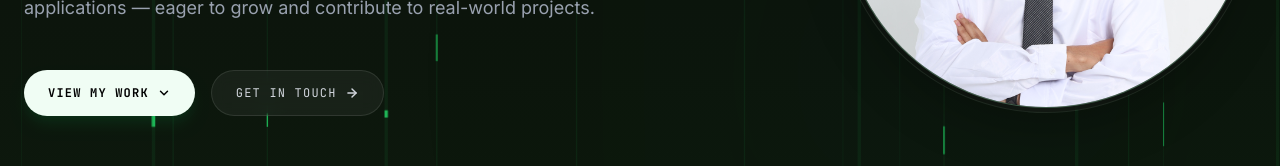
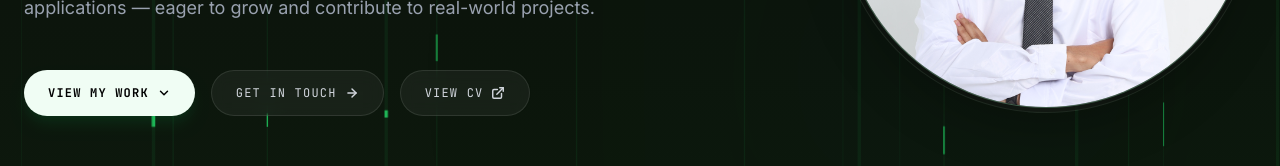
Before and after one commit to vladimirborja/vue-portfolio, a Vue app: page / in a window 1280 px wide. Shown: the part 525-691 px from the top of the page. Built offline with nearby package versions, Linux system fonts and the light colour scheme.

Commit message:
feat: feat: add view CV button linking to resume PDF

```diff
--- a/src/components/HeroSection.vue
+++ b/src/components/HeroSection.vue
@@ -100,6 +100,7 @@ function scrollTo(id) {
                             <polyline points="6 9 12 15 18 9" />
                         </svg>
                     </button>
+
                     <button @click="scrollTo('contact')"
                         class="group font-mono-custom text-xs uppercase tracking-widest px-6 py-3.5 border border-gray-300 dark:border-white/10 hover:border-green-500 dark:hover:border-green-500 text-gray-700 dark:text-gray-300 hover:text-green-600 dark:hover:text-green-400 bg-white/50 dark:bg-white/5 backdrop-blur hover:bg-gray-100 dark:hover:bg-white/15 transition-all duration-300 rounded-full hover:-translate-y-0.5 flex items-center gap-2">
                         get in touch
@@ -110,6 +111,21 @@ function scrollTo(id) {
                             <polyline points="12 5 19 12 12 19" />
                         </svg>
                     </button>
+
+                    <a
+                        href="/karl-borja-cv.pdf"
+                        target="_blank"
+                        rel="noopener noreferrer"
+                        class="group font-mono-custom text-xs uppercase tracking-widest px-6 py-3.5 border border-gray-300 dark:border-white/10 hover:border-green-500 dark:hover:border-green-500 text-gray-700 dark:text-gray-300 hover:text-green-600 dark:hover:text-green-400 bg-white/50 dark:bg-white/5 backdrop-blur hover:bg-gray-100 dark:hover:bg-white/15 transition-all duration-300 rounded-full hover:-translate-y-0.5 flex items-center gap-2">
+                        view cv
+                        <svg xmlns="http://www.w3.org/2000/svg" width="14" height="14" viewBox="0 0 24 24" fill="none"
+                            stroke="currentColor" stroke-width="2.5" stroke-linecap="round" stroke-linejoin="round"
+                            class="transition-transform duration-300 group-hover:translate-x-0.5 group-hover:-translate-y-0.5">
+                            <path d="M18 13v6a2 2 0 0 1-2 2H5a2 2 0 0 1-2-2V8a2 2 0 0 1 2-2h6" />
+                            <polyline points="15 3 21 3 21 9" />
+                            <line x1="10" y1="14" x2="21" y2="3" />
+                        </svg>
+                    </a>
                 </div>
             </div>
 
```
Also changed, not shown: 1 other file (tests, documents, lock files or other folders).
